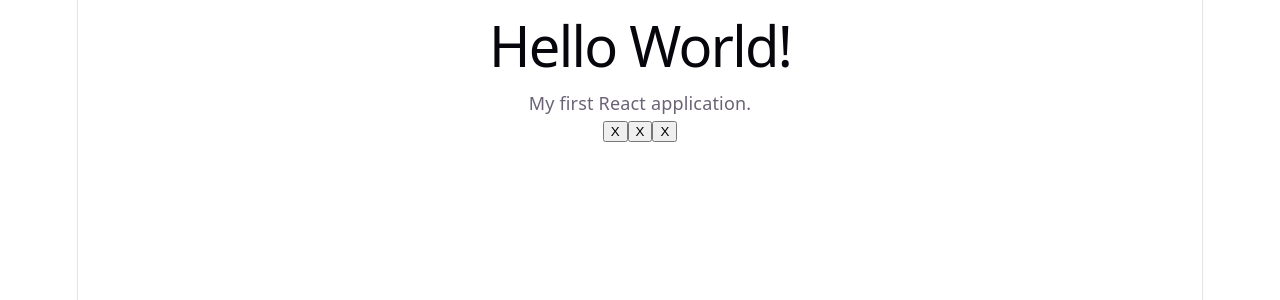
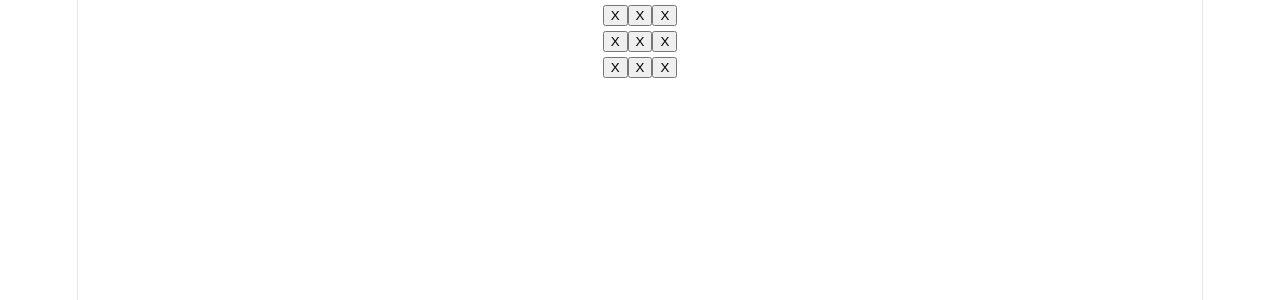
Before and after one commit to soobinahnn/my-react-app, a React (Vite) app: page / in a window 1280 px wide. Shown: the top 300 px of the page. Built offline with nearby package versions, Linux system fonts and the light colour scheme.

Commit message:
Complete 3x3 game board

```diff
--- a/src/App.jsx
+++ b/src/App.jsx
@@ -1,4 +1,3 @@
-
 import './App.css'
 
 function Square() {
@@ -7,15 +6,23 @@ function Square() {
 
 function App() {
   return (
-    <div>
-      <h1>Hello World!</h1>
-      <p>My first React application.</p>
+    <>
       <div className="board-row">
         <Square />
         <Square />
         <Square />
       </div>
-    </div>
+      <div className="board-row">
+        <Square />
+        <Square />
+        <Square />
+      </div>
+      <div className="board-row">
+        <Square />
+        <Square />
+        <Square />
+      </div>
+    </>
   )
 }
 
```
